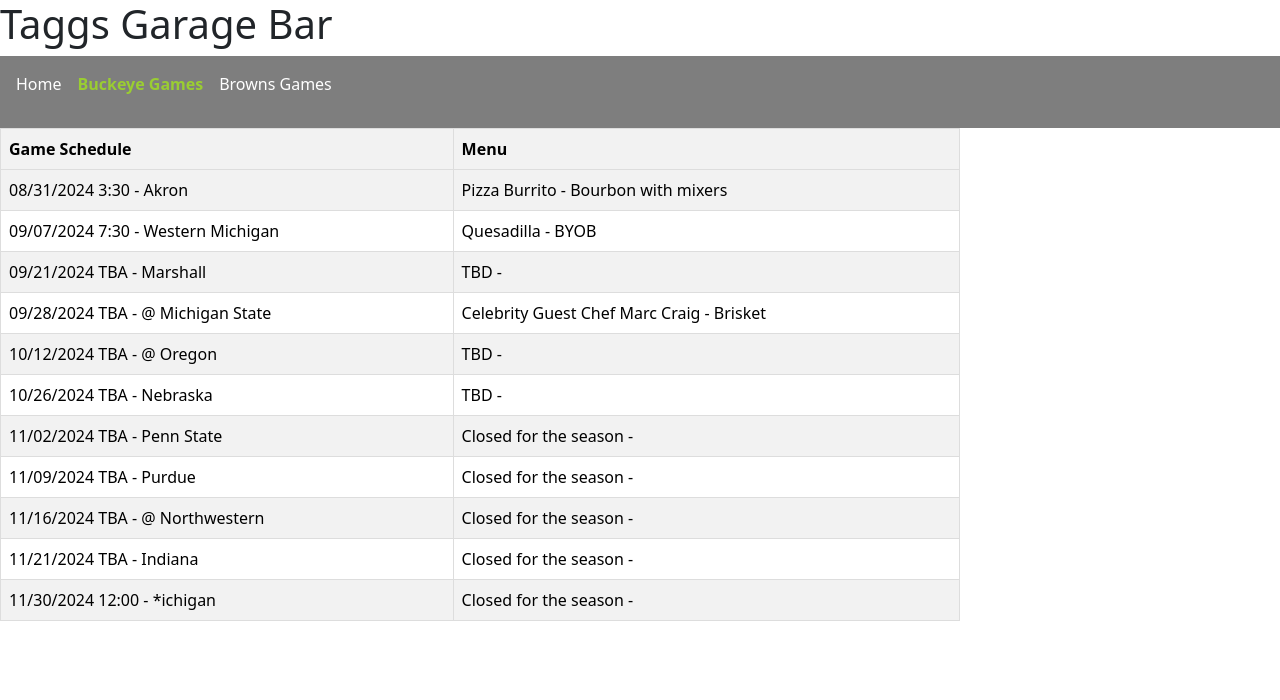
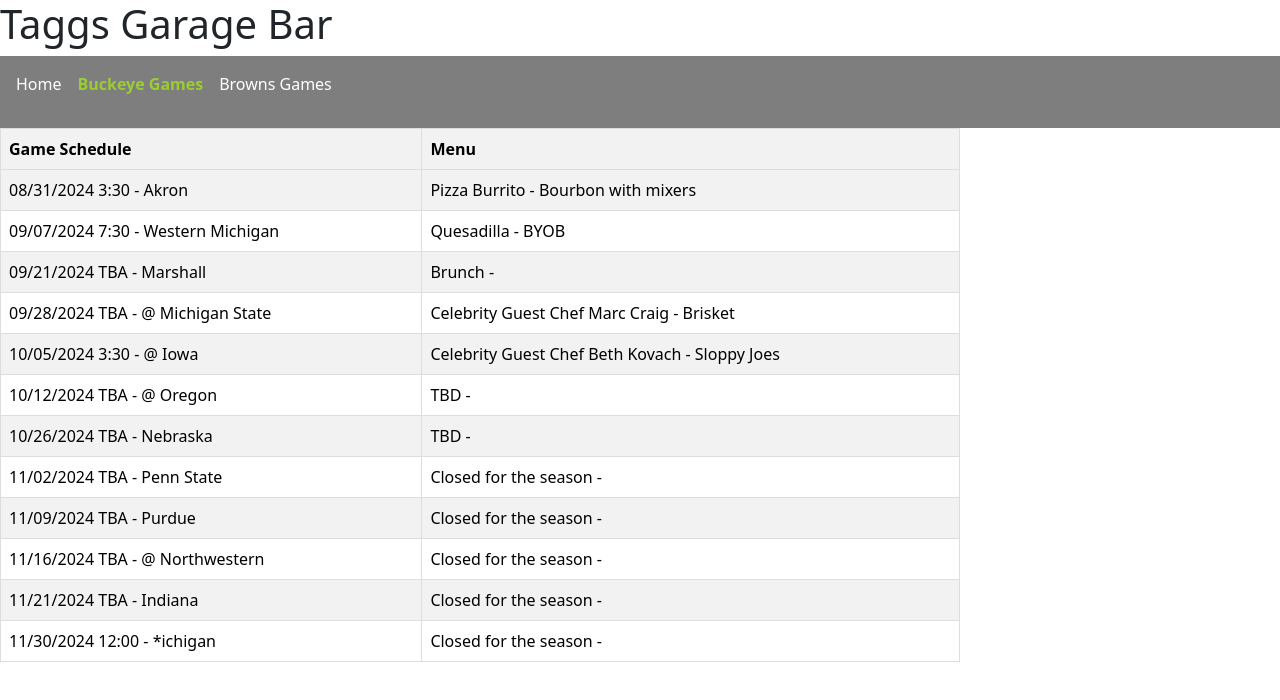
Before and after one commit to ataggs1/football-party, an Angular app: page /college-games in a window 1280 px wide. Shown: the top 700 px of the page. Built offline with nearby package versions, Linux system fonts and the light colour scheme.

Commit message:
upadated menu

```diff
--- a/src/app/college-games/college-games.component.ts
+++ b/src/app/college-games/college-games.component.ts
@@ -14,6 +14,7 @@
     { date: '09/07/2024 7:30', opponent: 'Western Michigan' },
     { date: '09/21/2024 TBA', opponent: 'Marshall' },
     { date: '09/28/2024 TBA', opponent: '@ Michigan State' },
+    { date: '10/05/2024 3:30', opponent: '@ Iowa' },
     { date: '10/12/2024 TBA', opponent: '@ Oregon' },
     { date: '10/26/2024 TBA', opponent: 'Nebraska' },
     { date: '11/02/2024 TBA', opponent: 'Penn State' },
@@ -27,11 +28,11 @@
   foodSchedule = [
     { food: 'Pizza Burrito', cocktail: 'Bourbon with mixers'},
     { food: 'Quesadilla', cocktail: 'BYOB' },
-    { food: 'TBD' },
+    { food: 'Brunch' },
     { food: 'Celebrity Guest Chef Marc Craig', cocktail: 'Brisket' },
+    { food: 'Celebrity Guest Chef Beth Kovach', cocktail: 'Sloppy Joes' },
     { food: 'TBD' },
     { food: 'TBD' },
-    { food: 'Closed for the season' },
     { food: 'Closed for the season' },
     { food: 'Closed for the season' },
     { food: 'Closed for the season' },
--- a/src/app/professional-games/professional-games.component.ts
+++ b/src/app/professional-games/professional-games.component.ts
@@ -33,8 +33,8 @@
   foodSchedule = [
     { food: 'Smashburgers', cocktail: 'Tequila with mixers'},
     { food: 'Meatball Subs', cocktail: 'Celebrity Guest Chef Todd Beljan'},
-    { food: 'TBD', cocktail: '' },
-    { food: 'TBD', cocktail: '' },
+    { food: '', cocktail: '' },
+    { food: 'Celebrity Guest Chef Marc Craig', cocktail: 'Chicken Wings and Pizza' },
     { food: 'Celebrity Guest Chef Marc Craig', cocktail: 'Pulled Pork'},
     { food: 'TBD', cocktail: '' },
     { food: 'TBD', cocktail: '' },
```
Also changed, not shown: 3 other files (tests, documents, lock files or other folders).
